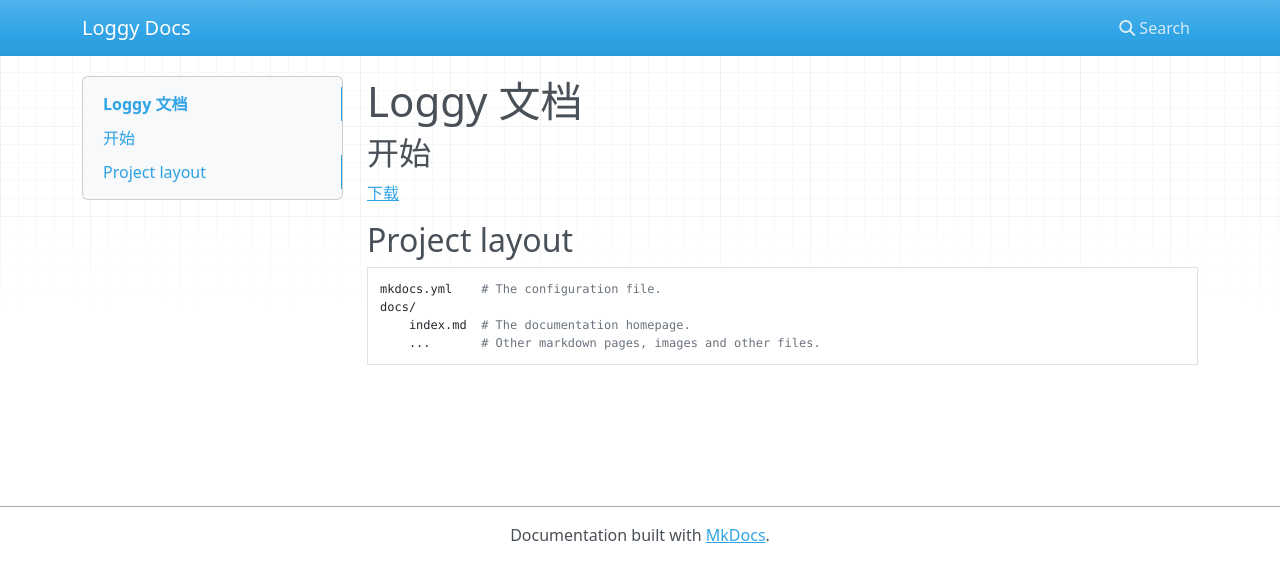
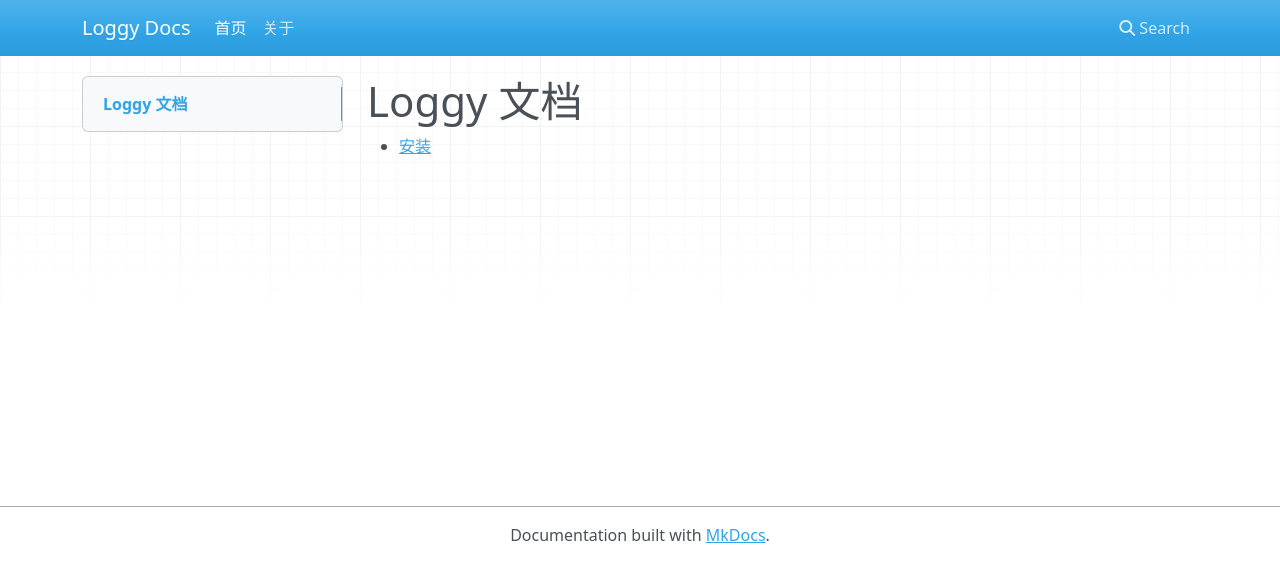
Before and after one commit to code123-loggy/docs, an MkDocs documentation site: the page built from docs/index.md, in a window 1280 px wide. Shown: the top 582 px of the page. Built offline with MkDocs 1.6.1, drawn with Linux system fonts in a browser that asks for light colours; nearby versions of some CDN libraries.

Commit message:
add install

```diff
--- a/docs/index.md
+++ b/docs/index.md
@@ -1,13 +1,8 @@
 # Loggy 文档
 
 
-## 开始
-[下载](http://101.34.53.69:18080/)
+* [安装](./install/install.md)
 
 
-## Project layout
 
-    mkdocs.yml    # The configuration file.
-    docs/
-        index.md  # The documentation homepage.
-        ...       # Other markdown pages, images and other files.
+###
--- a/mkdocs.yml
+++ b/mkdocs.yml
@@ -1,2 +1,5 @@
 site_name: Loggy Docs
 site_url: http://101.34.53.69:18080/
+nav:
+  - 首页: index.md
+  - 关于: about.md
```
Also changed, not shown: docs/install/install.md (added, +41 -0 lines), 2 other files.
